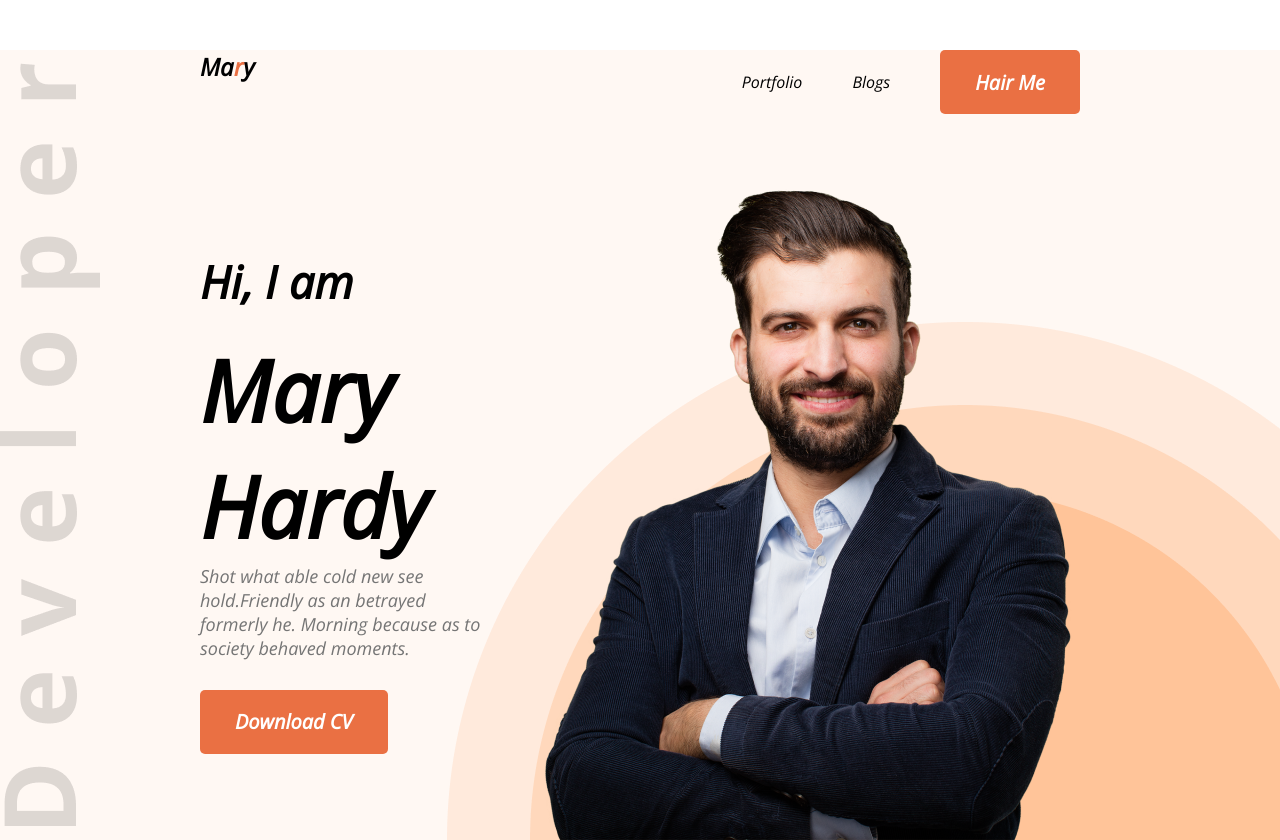
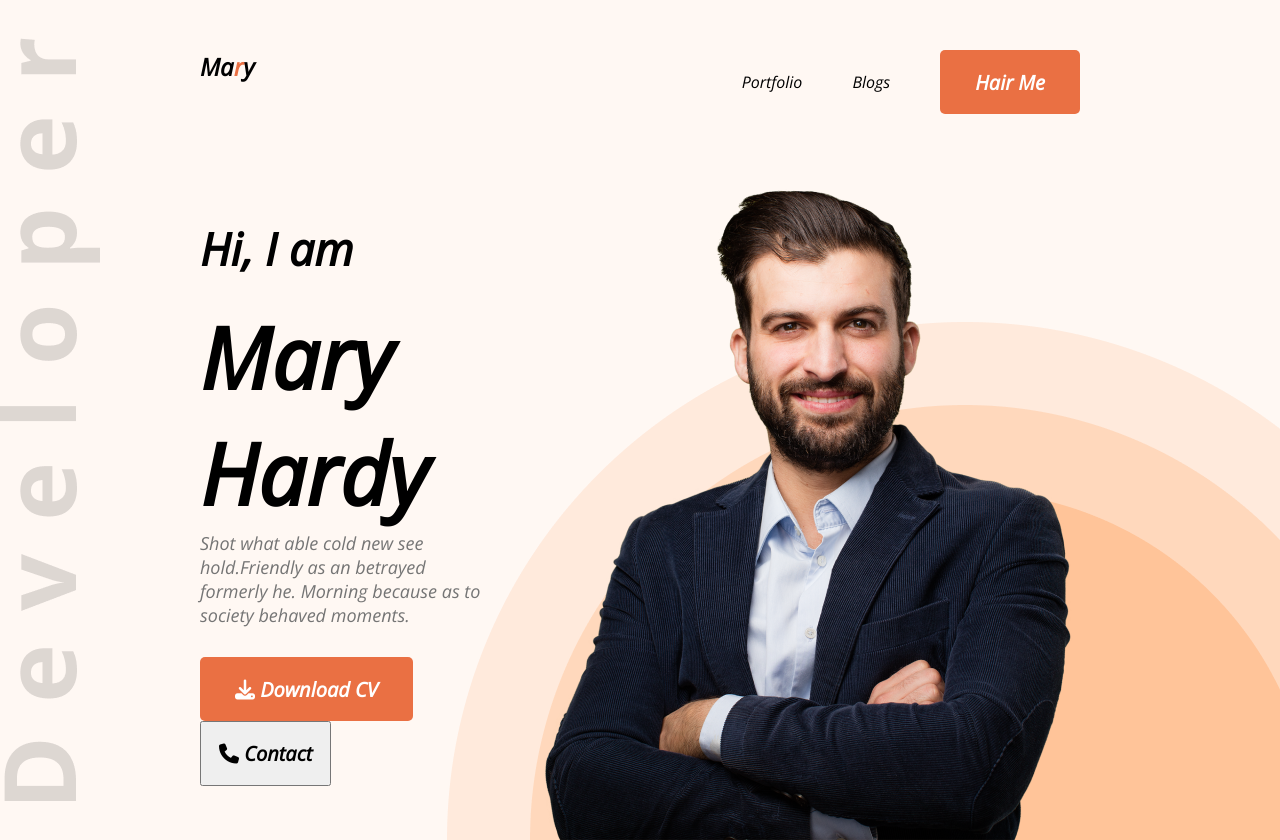
Before and after one commit to Monirul480/Developer-portfolio, a plain HTML site: page index.html in a window 1280 px wide. Shown: the top 840 px of the page. Drawn offline with nearby package versions, Linux system fonts and the light colour scheme.

Commit message:
new font awesome add

```diff
--- a/index.html
+++ b/index.html
@@ -8,6 +8,7 @@
   <link rel="stylesheet" href="style/portfolio.css">
   <link rel="stylesheet" href="style/portfolio.css">
   <link rel="preconnect" href="https://fonts.googleapis.com">
+  <script src="https://kit.fontawesome.com/e2e123d25d.js" crossorigin="anonymous"></script>
 <link rel="preconnect" href="https://fonts.gstatic.com" crossorigin>
 <link href="https://fonts.googleapis.com/css2?family=Open+Sans:ital,wght@1,300&display=swap" rel="stylesheet">
 <body>
@@ -26,7 +27,12 @@
                     <h3 class="banner-sub-title">Hi, I am</h3>
                     <h1 class="banner-title">Mary Hardy</h1>
                     <p class="bannero-description">Shot what able cold new see hold.Friendly as an betrayed formerly he. Morning because as to society behaved moments.</p>
-                    <button class="btn-primary">Download CV</button>
+                    <button class="btn-primary">
+                      <i class="fa-solid fa-download"></i>  Download CV
+                    </button>
+                    <button class="btn-primaryy">
+                      <i class="fa-solid fa-phone"></i>  Contact
+                    </button>
                 </div>
                 <img src="images/hardy.png" alt="">
           </div>
@@ -143,7 +149,7 @@
                  </div>
              </div>
              <div class="resume-button">
-              <button class="btn-primary">Download CV</button>
+              <button class="btn-primary"> <i class="fa-solid fa-download"></i> Download CV</button>
              </div>
         </section>
         <!-- Contact section -->
--- a/style/portfolio.css
+++ b/style/portfolio.css
@@ -27,7 +27,7 @@
 nav{
   display: flex;
   justify-content: space-between;
-  margin: 50px 200px;
+  padding: 50px 200px;
 }
 nav ul{
   display: flex;
@@ -196,4 +196,10 @@ input{
 }
 .contact a{
   text-decoration: none;
+  margin-right: 20px;
 }
+.btn-primaryy{
+  padding: 17px;
+  font-weight: 800;
+  font-size: 20px;
+}
```
